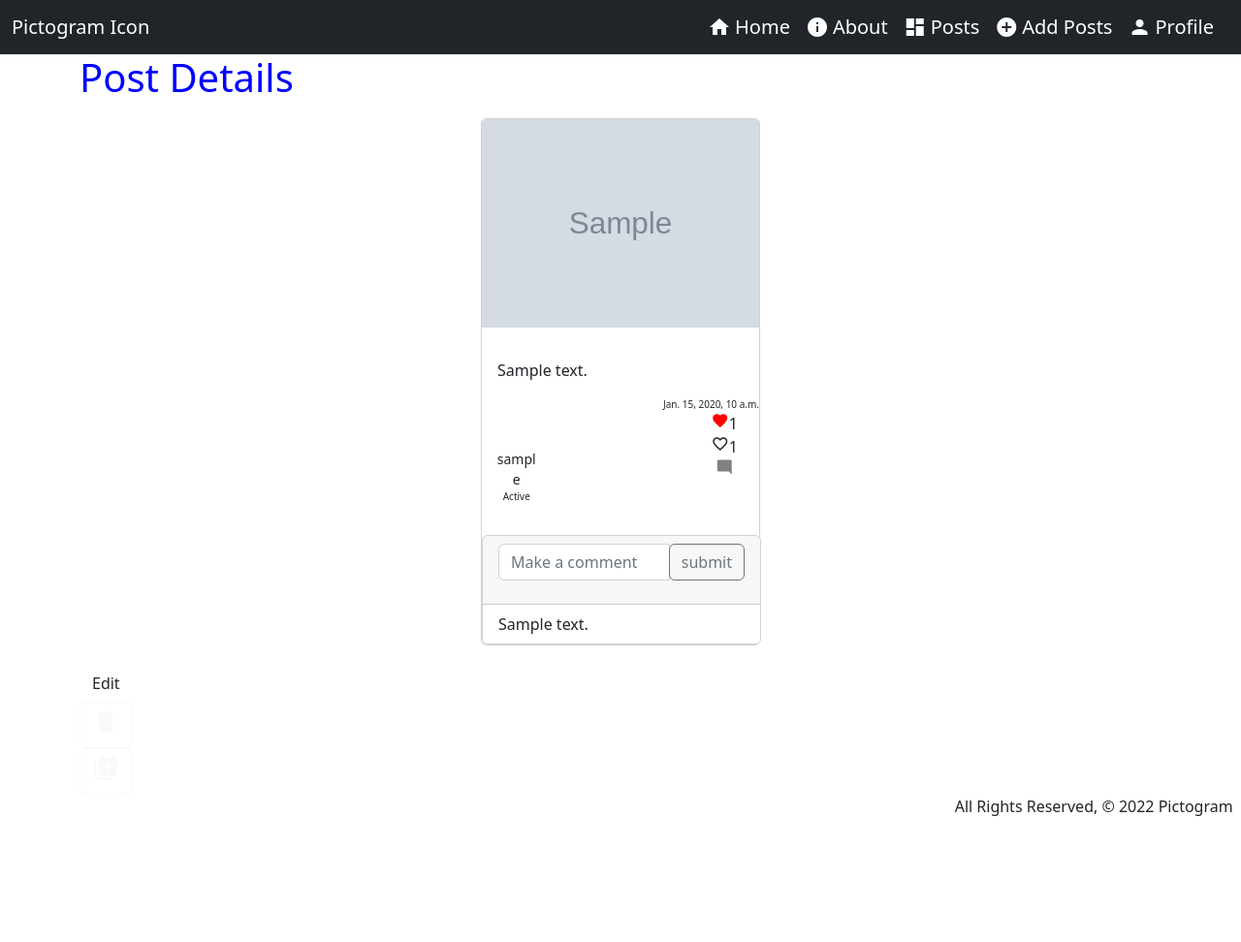
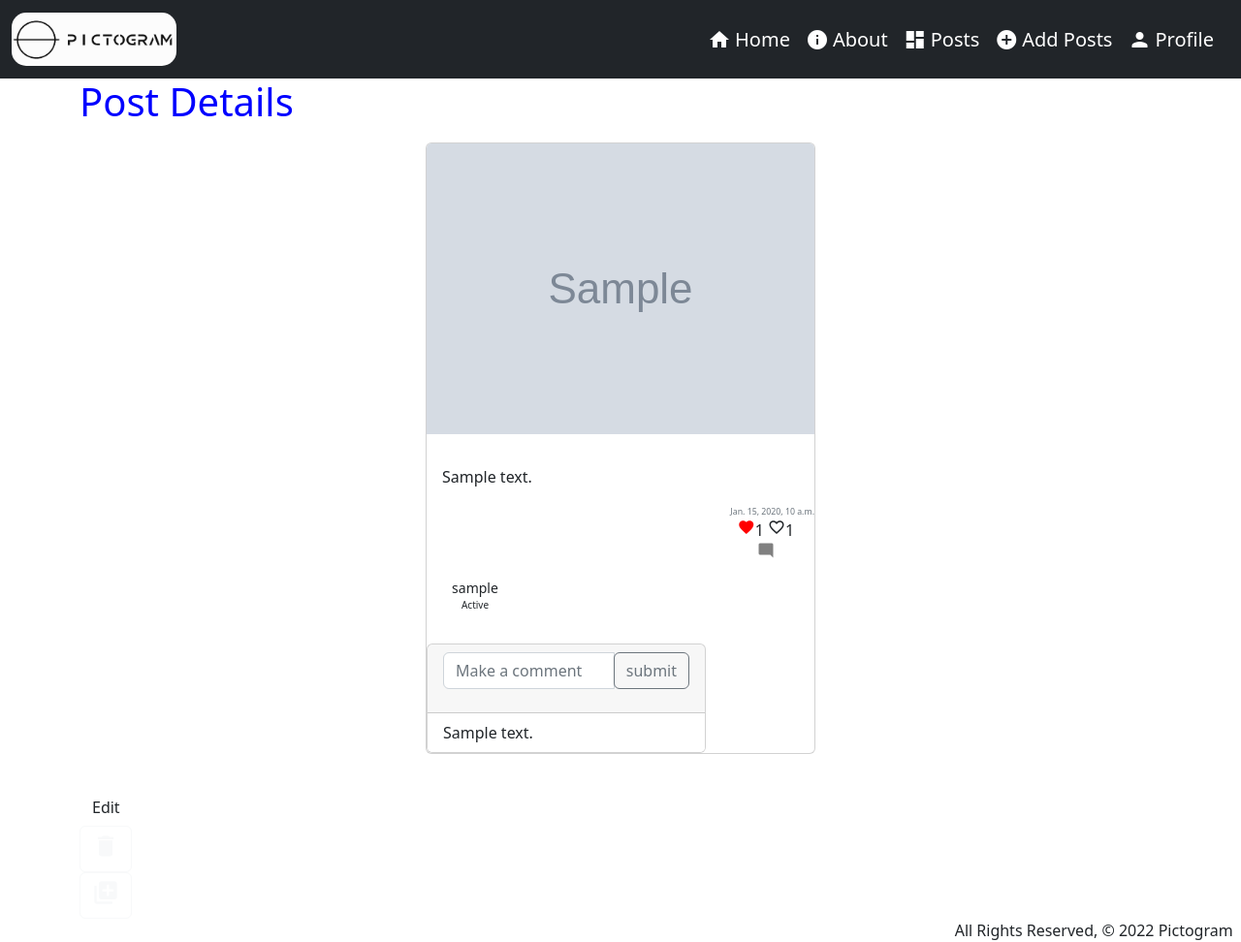
Before and after one commit to vivekrana0/Pictogram, a Django app: page /posts/1/ in a window 1280 px wide. Shown: the whole page at 97% size. Before the commit the page ends 842 px from the top, so only its background shows below. Run offline with Django 4.2, Linux system fonts and the light colour scheme; tables that the repository leaves empty hold one stand-in row (values such as "Sample post"); grey boxes marked "Sample" are stand-in pictures.

Commit message:
updated logo and posts error

```diff
--- a/main_app/templates/base.html
+++ b/main_app/templates/base.html
@@ -14,7 +14,9 @@
 <body class="d-flex flex-column min-vh-100">
   <nav class="navbar navbar-expand-lg navbar-dark bg-dark">
     <div class="container-fluid">
-      <a class="navbar-brand" href="/" id="icon">Pictogram Icon</a>
+      <a class="navbar-brand" href="/" id="icon">
+        <img src="../static/img/logo-1.png" alt="Pictogram logo"width="170" height="55" style='border-radius: 15px'>
+      </a>
       <ul class="navbar-nav">
         <li>
           <a class="navbar-brand navbar-link" href="{%url 'home' %}">
--- a/main_app/templates/posts/detail.html
+++ b/main_app/templates/posts/detail.html
@@ -6,14 +6,14 @@
 
 
 <div class="all-cards">
-    <div class="card" style="width: 18rem;">
+    <div class="card mb-3">
         <img class="card-img-top" alt="Card image cap" src="{{post.photo}}">
             <div class="card-body">
                 <p class="card-text">
                     <span class="card-title"></span>
                         <div>{{ post.description }}</div>
                     </div>
-                    <div class="time-box">{{ post.post_timestamp }}</div>
+                    <div class="time-box"><small class="text-muted">{{ post.post_timestamp }}</small></div>
                     <div class="container text-center">
                         <div class="row row-cols-1 row-cols-sm-2 row-cols-md-4">
                           <div class="col" id="col1">
--- a/main_app/templates/posts/index.html
+++ b/main_app/templates/posts/index.html
@@ -16,7 +16,9 @@
                             <div>{{ post.description }}</div>
                         </a>
                     </div>
-                    <div class="time-box">{{ post.post_timestamp }}</div>
+                    <div class="time-box">
+                        <small class="text-muted">{{ post.post_timestamp }}</small>
+                    </div>
                     <div class="container text-center">
                         <div class="row row-cols-1 row-cols-sm-2 row-cols-md-4">
                           <div class="col" id="col1">
```
Also changed, not shown: main_app/static/img/logo-1.png (added).
